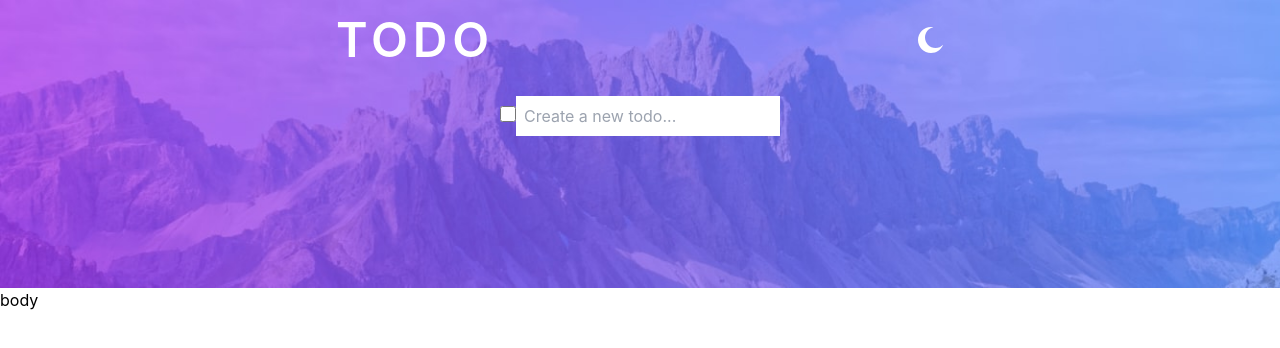
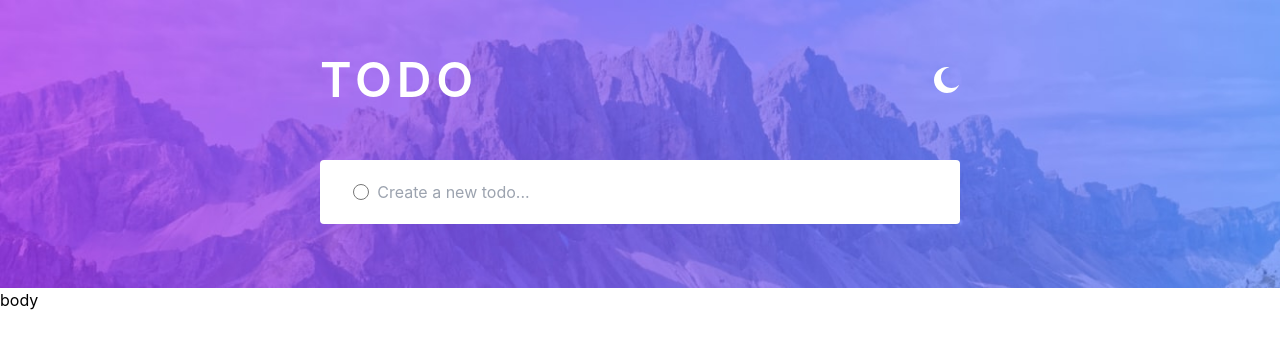
Before and after one commit to tlgadrkn/todo-app-typescript, a React (Create React App) app: page / in a window 1280 px wide. Shown: the top 348 px of the page. Built offline with nearby package versions, Linux system fonts and the light colour scheme.

Commit message:
UI for header and Todo Form finished

```diff
--- a/src/components/Header.tsx
+++ b/src/components/Header.tsx
@@ -8,7 +8,7 @@ const Header: React.FC = () => {
       className="flex-none justify-center bg-gradient-to-r from-yellow-400 via-red-500 to-pink-500 header w-screen h-72 bg-no-repeat bg-cover"
       style={{backgroundImage: `url(${img})`}}
     >
-      <div className="flex flex-row mx-auto justify-between content-center items-center w-1/2  border-black border-solid p-4 ">
+      <div className="flex flex-row mx-auto justify-between content-center items-center w-1/2  border-black border-solid py-14 ">
         <h1 className="text-white text-5xl font-semibold	tracking-widest">
           TODO
         </h1>
@@ -16,7 +16,7 @@ const Header: React.FC = () => {
           <MoonIcon />
         </button>
       </div>
-      <div className="p-4 flex flex-row justify-center">
+      <div className="p-4 flex flex-row justify-center h-16 w-1/2 mx-auto bg-white rounded">
         <TodoForm />
       </div>
     </div>
--- a/src/components/TodoForm.tsx
+++ b/src/components/TodoForm.tsx
@@ -2,10 +2,13 @@ import * as React from 'react'
 
 export const TodoForm: React.FC = () => {
   return (
-    <form>
-      <input type="checkbox" className="rounded h-4 w-4" />
+    <form className="w-full flex justify-center">
       <input
-        className="p-2"
+        type="radio"
+        className=" h-4 w-4 border rounded-full  my-auto cursor-pointer"
+      />
+      <input
+        className="p-2 w-11/12  rounded text-gray-500 outline-none"
         type="text"
         placeholder="Create a new todo..."
       ></input>
```
